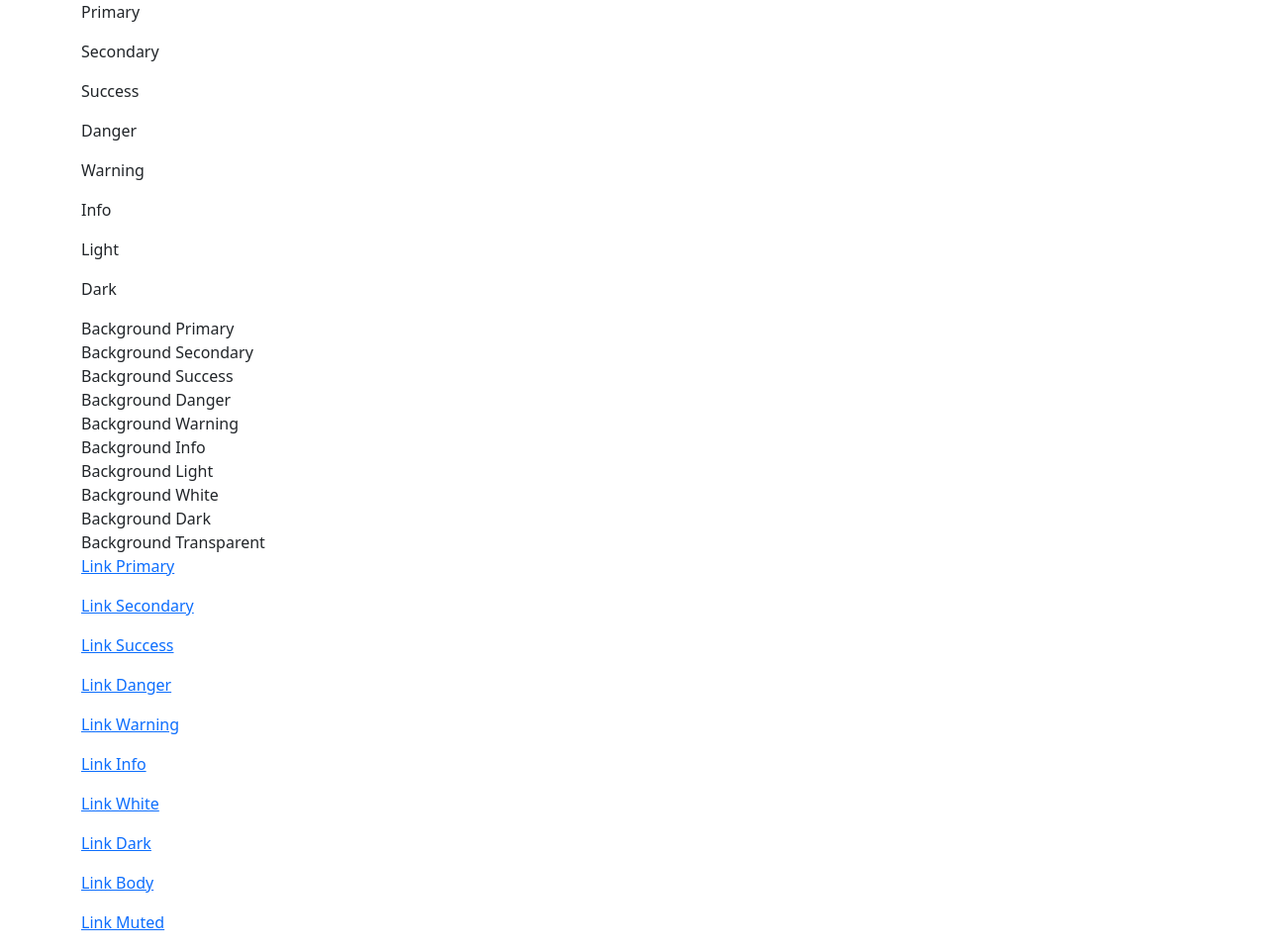
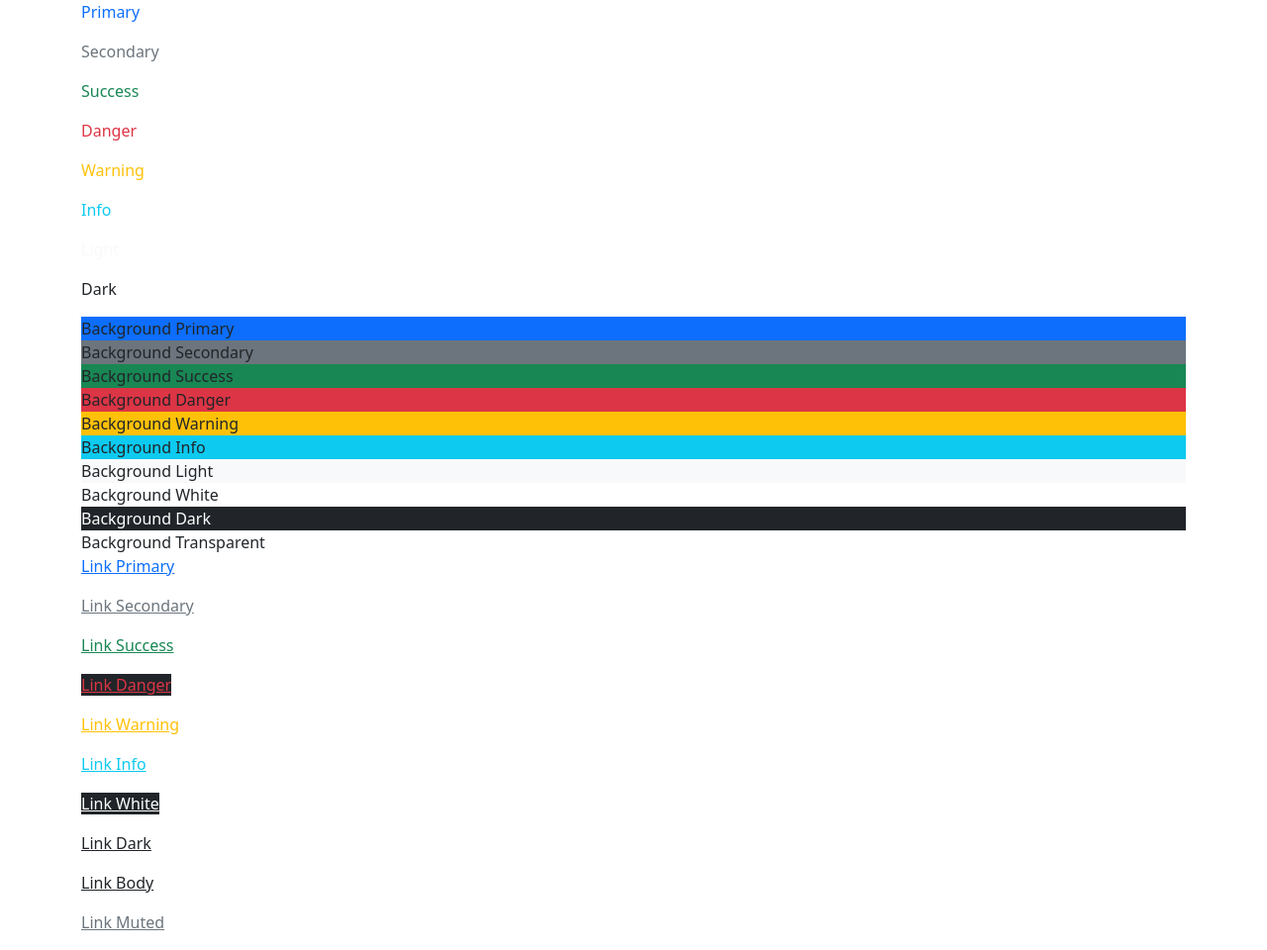
Before and after one commit to PantakarHumYai/Githup-Desktop-project, a plain HTML site: page 2_Color-Background.html in a window 1280 px wide. Shown: the whole page at 99% size. Drawn offline with nearby package versions, Linux system fonts and the light colour scheme.

Commit message:
2.Color-Bg

```diff
--- a/2_Color-Background.html
+++ b/2_Color-Background.html
@@ -10,38 +10,38 @@
 <body>
     <div class="container">
         <!-- สีข้อความ -->
-        <p>Primary</p>
-        <p>Secondary</p>
-        <p>Success</p>
-        <p>Danger</p>
-        <p>Warning</p>
-        <p>Info</p>
-        <p>Light</p>
-        <p>Dark</p>
+        <p class="text-primary">Primary</p>
+        <p class="text-secondary">Secondary</p>
+        <p class="text-success">Success</p>
+        <p class="text-danger">Danger</p>
+        <p class="text-warning">Warning</p>
+        <p class="text-info">Info</p>
+        <p class="text-light">Light</p>
+        <p class="text-dark">Dark</p>
 
         <!-- พื้นหลัง -->
-        <div>Background Primary</div>
-        <div>Background Secondary</div>
-        <div>Background Success</div>
-        <div>Background Danger</div>
-        <div>Background Warning</div>
-        <div>Background Info</div>
-        <div>Background Light</div>
-        <div>Background White</div>
-        <div>Background Dark</div>
-        <div>Background Transparent</div>
+        <div  class="bg-primary">Background Primary</div>
+        <div  class="bg-secondary">Background Secondary</div>
+        <div  class="bg-success">Background Success</div>
+        <div  class="bg-danger">Background Danger</div>
+        <div  class="bg-warning">Background Warning</div>
+        <div  class="bg-info">Background Info</div>
+        <div  class="bg-light">Background Light</div>
+        <div  class="bg-white">Background White</div>
+        <div  class="bg-dark text-white">Background Dark</div>
+        <div  class="bg-transparent">Background Transparent</div>
 
         <!-- กำหนดสีให้ link -->
-        <p><a href="">Link Primary</a></p>
-        <p><a href="">Link Secondary</a></p>
-        <p><a href="">Link Success</a></p>
-        <p><a href="">Link Danger</a></p>
-        <p><a href="">Link Warning</a></p>
-        <p><a href="">Link Info</a></p>
-        <p><a href="">Link White</a></p>
-        <p><a href="">Link Dark</a></p>
-        <p><a href="">Link Body</a></p>
-        <p><a href="">Link Muted</a></p>
+        <p><a href="" class="text-primary">Link Primary</a></p>
+        <p><a href="" class="text-secondary">Link Secondary</a></p>
+        <p><a href="" class="text-success">Link Success</a></p>
+        <p><a href="" class="text-danger bg-dark">Link Danger</a></p>
+        <p><a href="" class="text-warning">Link Warning</a></p>
+        <p><a href="" class="text-info">Link Info</a></p>
+        <p><a href="" class="text-white bg-dark">Link White</a></p>
+        <p><a href="" class="text-dark">Link Dark</a></p>
+        <p><a href="" class="text-body">Link Body</a></p>
+        <p><a href="" class="text-muted">Link Muted</a></p>
     </div>
 </body>
 </html>
```
